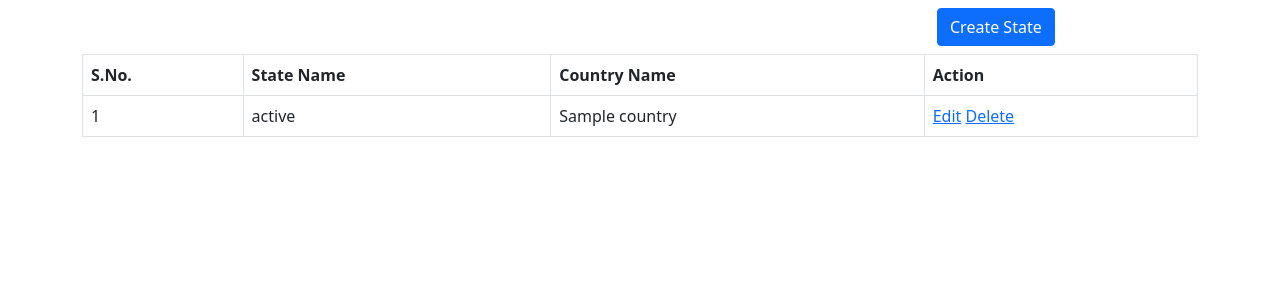
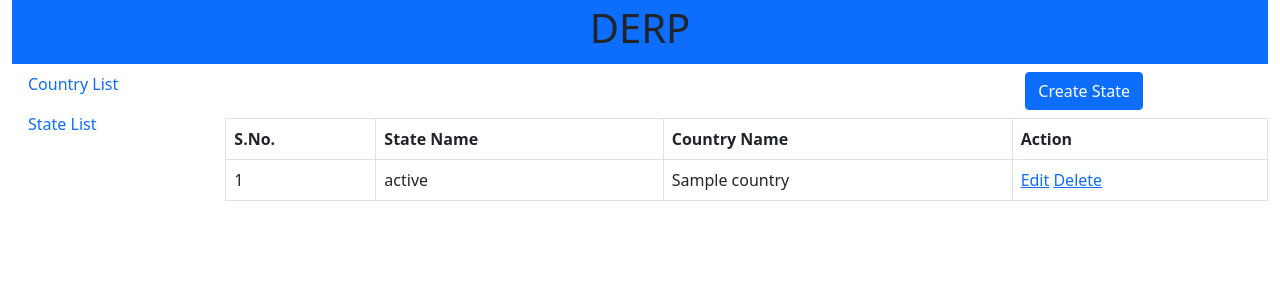
Before and after one commit to atulkrishnathakur/derp, a Django app: page /state/ in a window 1280 px wide. Shown: the top 300 px of the page. Run offline with Django 4.2, Linux system fonts and the light colour scheme; tables that the repository leaves empty hold one stand-in row (values such as "Sample post"); some libraries are stand-ins or nearby versions.

Commit message:
left sidebar created

```diff
--- a/countryapp/templates/countryapp/create.html
+++ b/countryapp/templates/countryapp/create.html
@@ -7,7 +7,6 @@
 {% block contenttitle %} Home Page {% endblock %}
 
 {% block content %}
-<div class="container mt-3">
     <h2>Add Country</h2>
     <form action="{% url 'countryapp:countrycreate' %}"  method="post" enctype="multipart/form-data">
         {% csrf_token %}
@@ -20,7 +19,6 @@
       <button type="submit" class="btn btn-primary">Save</button>
       <a href="{% url 'countryapp:countrylist' %}">Country List</a>
     </form>
-  </div>
 {% endblock %}
 
 {% block jscontent %}
--- a/countryapp/templates/countryapp/edit.html
+++ b/countryapp/templates/countryapp/edit.html
@@ -7,7 +7,6 @@
 {% block contenttitle %} Home Page {% endblock %}
 
 {% block content %}
-<div class="container mt-3">
     <h2>Edit Country</h2>
     <form action="{% url 'countryapp:countryedit' country.id %}"  method="post" enctype="multipart/form-data">
         {% csrf_token %}
@@ -20,7 +19,6 @@
       <button type="submit" class="btn btn-primary">Update</button>
       <a href="{% url 'countryapp:countrylist' %}">Country List</a>
     </form>
-  </div>
 {% endblock %}
 
 {% block jscontent %}
--- a/countryapp/templates/countryapp/list.html
+++ b/countryapp/templates/countryapp/list.html
@@ -7,7 +7,6 @@
 {% block contenttitle %} Country List {% endblock %}
 
 {% block content %}
-<div class="container">
     <div class="row">
 	    <div class="col-md-9"></div>
 	    <div class="col-md-3"><a href="{% url 'countryapp:countrycreate' %}"><button type="button" class="btn btn-primary mt-2 mb-2">Create Country</button> </a></div>
@@ -30,7 +29,6 @@
       {% endfor%}
     </tbody>
   </table>
-  </div>
 {% endblock %}
 
 
--- a/stateapp/templates/stateapp/create.html
+++ b/stateapp/templates/stateapp/create.html
@@ -7,7 +7,6 @@
 {% block contenttitle %} Home Page {% endblock %}
 
 {% block content %}
-<div class="container mt-3">
     <h2>Add State</h2>
     <form action="{% url 'stateapp:create' %}"  method="post" enctype="multipart/form-data">
         {% csrf_token %}
@@ -30,7 +29,6 @@
       <button type="submit" class="btn btn-primary">Save</button>
       <a href="{% url 'stateapp:list' %}">State List</a>
     </form>
-  </div>
 {% endblock %}
 
 {% block jscontent %}
--- a/stateapp/templates/stateapp/edit.html
+++ b/stateapp/templates/stateapp/edit.html
@@ -7,7 +7,6 @@
 {% block contenttitle %} Home Page {% endblock %}
 
 {% block content %}
-<div class="container mt-3">
     <h2>Add State</h2>
     <form action="{% url 'stateapp:edit' state.id %}"  method="post" enctype="multipart/form-data">
         {% csrf_token %}
@@ -30,7 +29,6 @@
       <button type="submit" class="btn btn-primary">Save</button>
       <a href="{% url 'stateapp:list' %}">State List</a>
     </form>
-  </div>
 {% endblock %}
 
 
--- a/stateapp/templates/stateapp/list.html
+++ b/stateapp/templates/stateapp/list.html
@@ -7,7 +7,6 @@
 {% block contenttitle %} State List {% endblock %}
 
 {% block content %}
-<div class="container">
     <div class="row">
 	    <div class="col-md-9"></div>
 	    <div class="col-md-3"><a href="{% url 'stateapp:create' %}"><button type="button" class="btn btn-primary mt-2 mb-2">Create State</button> </a></div>
@@ -33,7 +32,6 @@
       {% endfor%}
     </tbody>
   </table>
-  </div>
 {% endblock %}
 
 
--- a/templates/base.html
+++ b/templates/base.html
@@ -9,10 +9,20 @@
         {% block csscontent %} {% endblock %}
     </head>
     <body>
-        {% block content %} {% endblock %}
-        {% block footercontent %} {% endblock %}
-        <link rel="stylesheet" href="{% static 'js/jquery.min.js' %}">
-        <link rel="stylesheet" href="{% static 'js/bootstrap.bundle.min.js' %}">
-		{% block jscontent %} {% endblock %}
+        <div class="container-fluid">
+           <div class="p-1 bg-primary"><h1 class="text-center">DERP</h1></div>
+           <div class="row">
+            <div class="col-md-2">
+                {% include "include/leftsidebar.html" %}
+            </div>
+            <div class="col-md-10">
+                {% block content %} {% endblock %}
+                {% block footercontent %} {% endblock %}
+                <link rel="stylesheet" href="{% static 'js/jquery.min.js' %}">
+                <link rel="stylesheet" href="{% static 'js/bootstrap.bundle.min.js' %}">
+                 {% block jscontent %} {% endblock %}
+            </div>
+           </div>
+        </div>
     </body>
 </html>
--- /dev/null
+++ b/templates/include/leftsidebar.html
@@ -0,0 +1,8 @@
+<ul class="nav flex-column">
+    <li class="nav-item">
+      <a class="nav-link" href="{% url 'countryapp:countrylist' %}">Country List</a>
+    </li>
+    <li class="nav-item">
+        <a class="nav-link" href="{% url 'stateapp:list' %}">State List</a>
+    </li>
+  </ul>
```
